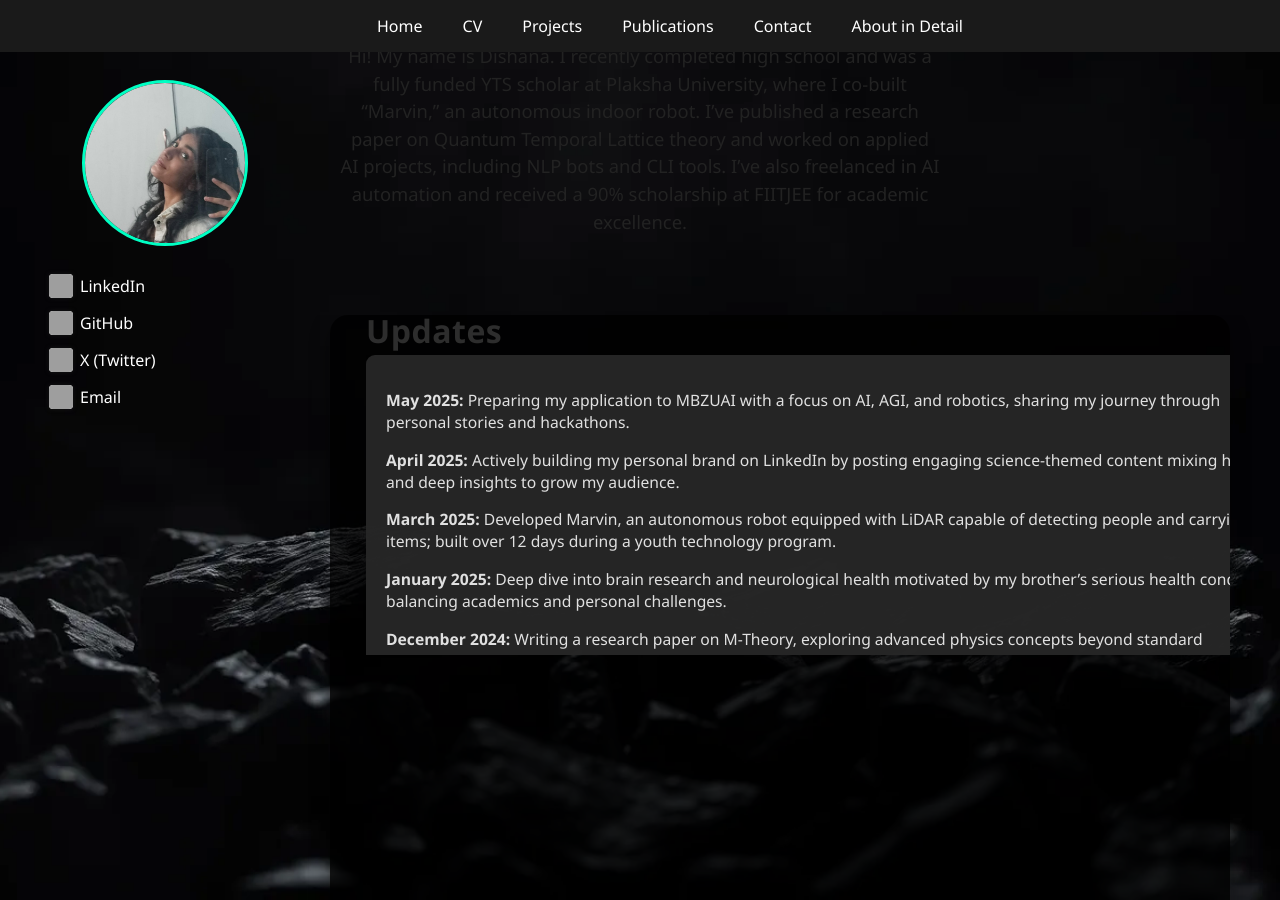
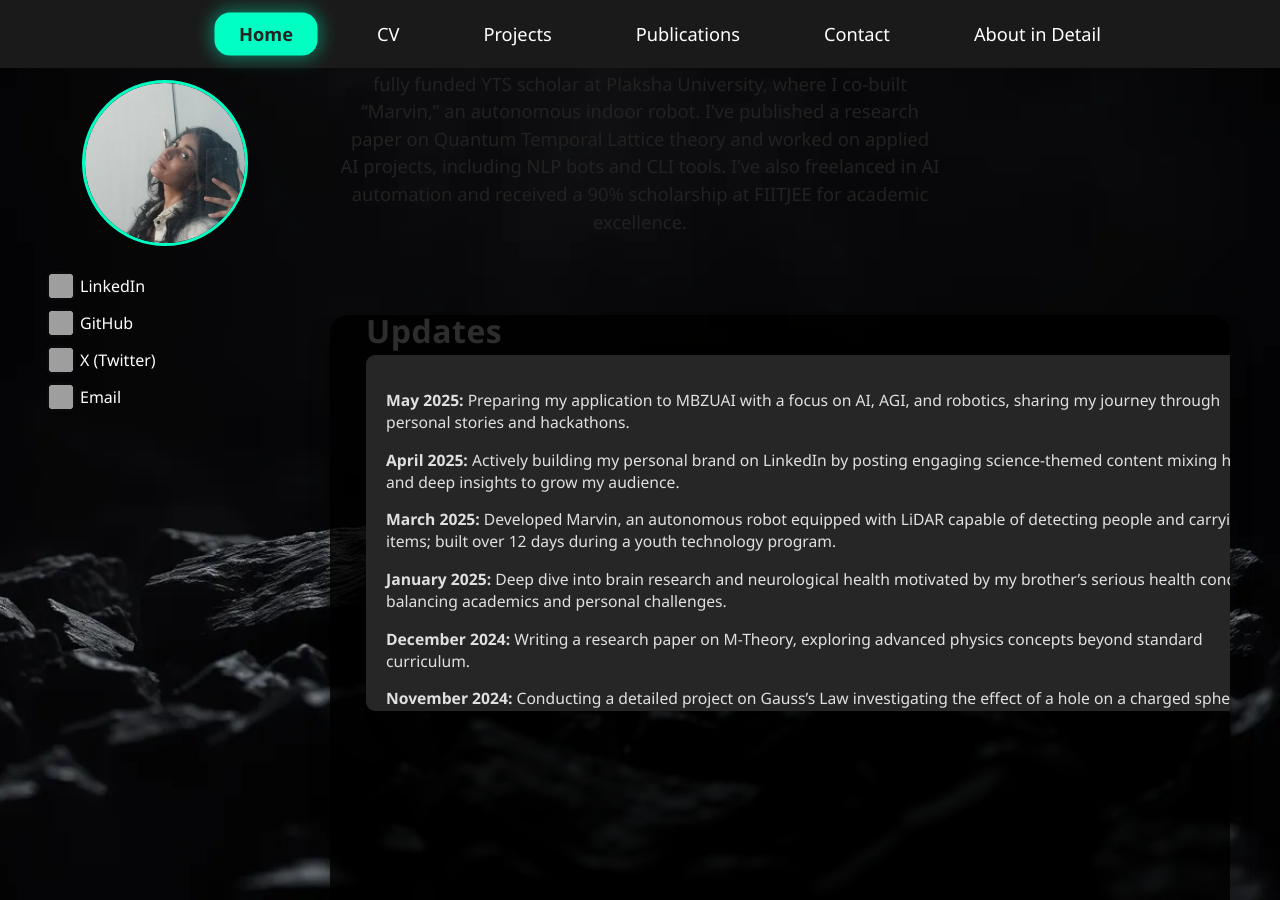
Before and after one commit to dishana11/dishana11.github.io, a Jekyll site: the page built from index.md, in a window 1280 px wide. Built offline with Jekyll 4.4.1, drawn with Linux system fonts in a browser that asks for light colours; some of the changed lines change nothing that is shown; grey boxes are pictures that could not be loaded.

Commit message:
Update index.md

```diff
--- a/index.md
+++ b/index.md
@@ -26,6 +26,36 @@
     position: fixed;
     top: 0;
     z-index: 10;
+  }
+  .navbar a {
+    color: #fff;
+    text-decoration: none;
+    padding: 7px 22px;
+    border-radius: 13px;
+    font-size: 1.14em;
+    font-weight: 500;
+    background: transparent;
+    transition:
+      box-shadow 0.22s cubic-bezier(.45,.03,.52,1.06),
+      background 0.22s,
+      color 0.16s;
+    cursor: pointer;
+    outline: none;
+    border: none;
+    position: relative;
+    user-select: none;
+  }
+  .navbar a:hover, .navbar a:focus {
+    color: #00ffc3;
+    background: rgba(22, 22, 22, 0.16);
+    box-shadow: 0 0 0 2.5px #00ffc3, 0 0 14px 3px #00ffc399;
+  }
+  .navbar a.active {
+    color: #222;
+    background: #00ffc3;
+    box-shadow: 0 0 0 2.5px #00ffc3, 0 0 18px 5px #00ffc36e;
+    font-weight: 700;
+    cursor: default;
   }
 
   .main-container {
@@ -83,7 +113,6 @@
     width: 100%;
     padding-left: 18px;
   }
-
   .social-link {
     display: flex;
     align-items: center;
@@ -97,7 +126,6 @@
     color: #00ffc3;
     text-decoration: underline;
   }
-
   .social-link img {
     width: 24px;
     height: 24px;
@@ -110,7 +138,7 @@
 
   .content-box {
     flex: 1;
-    background-color: rgba(0, 0, 0, 0.8);
+    background-color: rgba(0, 0, 0, 0.85);
     border-radius: 18px;
     padding: 0 0 25px 0;
     box-shadow: 0 8px 20px rgba(0, 0, 0, 0.4);
@@ -134,7 +162,6 @@
     margin-top: 42px;
     margin-bottom: 40px;
   }
-
   .home-intro-center-text {
     max-width: 600px;
     font-size: 1.15em;
@@ -147,7 +174,6 @@
     box-shadow: none;
     padding: 0;
   }
-
   .home-content-col {
     display: flex;
     flex-direction: column;
@@ -156,15 +182,6 @@
     margin-top: 0;
     height: calc(100% - 0px);
     width: 100%;
-  }
-
-  .updates-scrollable-container {
-    width: 100%;
-    flex: 1 1 auto;
-    max-height: 340px;
-    display: flex;
-    flex-direction: column;
-    overflow: hidden;
   }
   .updates-title {
     color: #2d2d2d;
@@ -176,40 +193,94 @@
     line-height: 1;
     align-self: flex-start;
   }
-  .updates-scrollbox-content {
-    overflow-y: scroll !important;
-    overflow-x: hidden !important;
-    height: 100%;
+  .updates-scrollbox {
+    font-size: 0.98em;
+    color: #e0e0e0;
+    background: rgba(40,40,40,0.97);
+    border-radius: 9px;
+    box-shadow: 0 2px 8px rgba(0,0,0,0.08);
+    padding: 18px 20px;
+    min-height: 120px;
+    max-height: 320px;
     width: 100%;
+    overflow-y: scroll;
+    overflow-x: hidden;
     scrollbar-width: thin;
     scrollbar-color: #00ffc3 #232323;
   }
-  .updates-scrollbox {
-    font-size: 0.98em;
-    color: #e0e0e0;
-    background: rgba(40,40,40,0.95);
-    border-radius: 9px;
-    box-shadow: 0 2px 8px rgba(0,0,0,0.08);
-    padding: 18px 20px;
-    margin: 0 0 0 0;
-    flex: 1 1 auto;
-    min-height: 0;
-    max-height: 340px;
+  .updates-scrollbox::-webkit-scrollbar {
+    width: 10px;
+    background: #232323;
+  }
+  .updates-scrollbox::-webkit-scrollbar-thumb {
+    background: #00ffc3;
+    border-radius: 8px;
+  }
+
+  .projects-box {
     width: 100%;
-    overflow-y: scroll !important;
-    overflow-x: hidden !important;
+    max-width: 900px;
+    margin: 40px auto 0 auto;
+    background-color: rgba(0, 0, 0, 0.87);
+    border-radius: 15px;
+    padding: 28px 26px 24px 26px;
+    box-shadow: 0 8px 22px rgba(0,0,0,0.40);
+    display: flex;
+    flex-direction: column;
+    align-items: flex-start;
+    min-height: 360px;
+    max-height: 400px;
+    overflow-y: scroll;
+    overflow-x: hidden;
+    position: relative;
     scrollbar-width: thin;
     scrollbar-color: #00ffc3 #232323;
   }
-  .updates-scrollbox::-webkit-scrollbar,
-  .updates-scrollbox-content::-webkit-scrollbar {
+  .projects-box::-webkit-scrollbar {
     width: 10px;
     background: #232323;
   }
-  .updates-scrollbox::-webkit-scrollbar-thumb,
-  .updates-scrollbox-content::-webkit-scrollbar-thumb {
+  .projects-box::-webkit-scrollbar-thumb {
     background: #00ffc3;
     border-radius: 8px;
+  }
+  .projects-header-row {
+    display: flex;
+    width: 100%;
+    align-items: center;
+    margin-bottom: 8px;
+    position: relative;
+    z-index: 2;
+  }
+  .projects-header-row h1 {
+    color: #2d2d2d;
+    margin: 0 0 0 0;
+    font-size: 2em;
+    font-weight: 700;
+    letter-spacing: .5px;
+    padding-bottom: 0;
+    line-height: 1;
+    flex: 1 1 auto;
+    text-align: left;
+  }
+  .projects-list {
+    margin-top: 0;
+    padding-left: 0;
+    width: 100%;
+    color: #f4f4f4;
+    z-index: 2;
+    position: relative;
+  }
+  .projects-list li {
+    margin-bottom: 26px;
+    font-size: 1.05em;
+    line-height: 1.6;
+    list-style: disc inside;
+  }
+  .projects-list strong {
+    color: #00ffc3;
+    font-weight: 600;
+    font-size: 1.07em;
   }
 
   .cv-box {
@@ -228,7 +299,7 @@
     overflow: hidden;
     position: relative;
   }
-  .cv-header-row, .projects-header-row {
+  .cv-header-row {
     display: flex;
     width: 100%;
     align-items: center;
@@ -236,7 +307,7 @@
     position: relative;
     z-index: 2;
   }
-  .cv-header-row h1, .projects-header-row h1 {
+  .cv-header-row h1 {
     color: #2d2d2d;
     margin: 0 0 0 0;
     font-size: 2em;
@@ -246,6 +317,7 @@
     line-height: 1;
     flex: 1 1 auto;
     text-align: left;
+    min-width: 0;
   }
   .cv-fullscreen-link {
     font-size: 16px;
@@ -260,68 +332,43 @@
     padding-left: 10px;
     white-space: nowrap;
     align-self: flex-end;
+    max-width: 48%;
+    overflow: hidden;
+    text-overflow: ellipsis;
   }
-  .cv-iframe-box {
+  .cv-iframe-wrap {
     width: 100%;
     height: 56vh;
-    border: none;
     margin-top: 18px;
     border-radius: 8px;
     background: #181818;
     box-shadow: 0 2px 10px rgba(0,0,0,0.15);
     flex: 1 1 auto;
     min-height: 180px;
-    overflow-y: auto;
+    overflow: auto;
     position: relative;
     z-index: 2;
-  }
-
-  .projects-box {
-    width: 100%;
-    max-width: 900px;
-    margin: 40px auto 0 auto;
-    background-color: rgba(0, 0, 0, 0.87);
-    border-radius: 15px;
-    padding: 28px 26px 24px 26px;
-    box-shadow: 0 8px 22px rgba(0,0,0,0.40);
     display: flex;
     flex-direction: column;
-    align-items: flex-start;
-    min-height: 360px;
-    overflow-y: scroll !important;
-    overflow-x: hidden !important;
-    max-height: 70vh;
-    position: relative;
-    scrollbar-width: thin;
-    scrollbar-color: #00ffc3 #232323;
   }
-  .projects-box::-webkit-scrollbar {
+  .cv-iframe-box {
+    width: 100%;
+    height: 100%;
+    min-height: 180px;
+    border: none;
+    display: block;
+  }
+  .cv-iframe-wrap::-webkit-scrollbar {
     width: 10px;
     background: #232323;
   }
-  .projects-box::-webkit-scrollbar-thumb {
+  .cv-iframe-wrap::-webkit-scrollbar-thumb {
     background: #00ffc3;
     border-radius: 8px;
   }
-
-  .projects-list {
-    margin-top: 0;
-    padding-left: 0;
-    width: 100%;
-    color: #f4f4f4;
-    z-index: 2;
-    position: relative;
-  }
-  .projects-list li {
-    margin-bottom: 26px;
-    font-size: 1.05em;
-    line-height: 1.6;
-    list-style: disc inside;
-  }
-  .projects-list strong {
-    color: #00ffc3;
-    font-weight: 600;
-    font-size: 1.07em;
+  .cv-iframe-wrap {
+    scrollbar-width: thin;
+    scrollbar-color: #00ffc3 #232323;
   }
 
   .content-section {
@@ -439,6 +486,7 @@
       margin-left: 0;
       align-self: flex-start;
       margin-top: 5px;
+      max-width: 100%;
     }
     .content-section {
       padding-top: 30px;
@@ -447,13 +495,14 @@
   }
 </style>
 
+<!-- NAVBAR -->
 <div class="navbar">
-  <a onclick="showSection('home')">Home</a>
-  <a onclick="showSection('cv')">CV</a>
-  <a onclick="showSection('projects')">Projects</a>
-  <a onclick="showSection('publications')">Publications</a>
-  <a onclick="showSection('contact')">Contact</a>
-  <a onclick="showSection('about-detail')">About in Detail</a>
+  <a id="nav-home" onclick="showSection('home')">Home</a>
+  <a id="nav-cv" onclick="showSection('cv')">CV</a>
+  <a id="nav-projects" onclick="showSection('projects')">Projects</a>
+  <a id="nav-publications" onclick="showSection('publications')">Publications</a>
+  <a id="nav-contact" onclick="showSection('contact')">Contact</a>
+  <a id="nav-about-detail" onclick="showSection('about-detail')">About in Detail</a>
 </div>
 
 <!-- Home intro, centered, not a box -->
@@ -463,7 +512,6 @@
   </div>
 </div>
 
-<!-- About in detail intro, centered, out of the box -->
 <div id="about-detail-intro-outer" class="about-detail-intro-outer" style="display:none;">
   This section contains life updates in detail:
 </div>
@@ -513,25 +561,21 @@
   <div class="content-box" id="content-area">
     <div id="home">
       <div class="home-content-col">
-        <div class="updates-scrollable-container">
-          <div class="updates-title">Updates</div>
-          <div class="updates-scrollbox-content">
-            <div class="updates-scrollbox">
-              <p><strong>May 2025:</strong> Preparing my application to MBZUAI with a focus on AI, AGI, and robotics, sharing my journey through personal stories and hackathons.</p>
-              <p><strong>April 2025:</strong> Actively building my personal brand on LinkedIn by posting engaging science-themed content mixing humor and deep insights to grow my audience.</p>
-              <p><strong>March 2025:</strong> Developed Marvin, an autonomous robot equipped with LiDAR capable of detecting people and carrying items; built over 12 days during a youth technology program.</p>
-              <p><strong>January 2025:</strong> Deep dive into brain research and neurological health motivated by my brother’s serious health condition, balancing academics and personal challenges.</p>
-              <p><strong>December 2024:</strong> Writing a research paper on M-Theory, exploring advanced physics concepts beyond standard curriculum.</p>
-              <p><strong>November 2024:</strong> Conducting a detailed project on Gauss’s Law investigating the effect of a hole on a charged spherical shell, combining theory with practical experimentation.</p>
-              <p><strong>September 2024:</strong> Scored 90% scholarship at FITJEE, focusing on Physics preparation for upcoming competitive exams.</p>
-              <p><strong>September 2024:</strong> Developed Quantum Temporal Lattice theory as part of my exploration into theoretical physics.</p>
-              <p><strong>October 2023:</strong> Internship project on continual training of vision-language models (TiC-CLIP) accepted as Oral at NeurIPS Distribution Shift Workshop 2023.</p>
-              <p><strong>September 2023:</strong> Collaborated with Dishana Rupani on project ‘Time Trace: Fact or Fiction,’ merging physics and philosophy in innovative research.</p>
-              <p><strong>Mid-2019:</strong> Started competitive PC gaming and battle royale tournaments, overcoming gender biases and team challenges while learning valuable lessons on trust and resilience.</p>
-              <p><strong>2014:</strong> Volunteered for hearing-impaired and visually-impaired children fundraising campaign, awarded a medal for community service.</p>
-              <p><strong>2014 onwards:</strong> Consistently involved in STEM projects, academic competitions, and community volunteering, shaping my passion for science and service.</p>
-            </div>
-          </div>
+        <div class="updates-title">Updates</div>
+        <div class="updates-scrollbox">
+          <p><strong>May 2025:</strong> Preparing my application to MBZUAI with a focus on AI, AGI, and robotics, sharing my journey through personal stories and hackathons.</p>
+          <p><strong>April 2025:</strong> Actively building my personal brand on LinkedIn by posting engaging science-themed content mixing humor and deep insights to grow my audience.</p>
+          <p><strong>March 2025:</strong> Developed Marvin, an autonomous robot equipped with LiDAR capable of detecting people and carrying items; built over 12 days during a youth technology program.</p>
+          <p><strong>January 2025:</strong> Deep dive into brain research and neurological health motivated by my brother’s serious health condition, balancing academics and personal challenges.</p>
+          <p><strong>December 2024:</strong> Writing a research paper on M-Theory, exploring advanced physics concepts beyond standard curriculum.</p>
+          <p><strong>November 2024:</strong> Conducting a detailed project on Gauss’s Law investigating the effect of a hole on a charged spherical shell, combining theory with practical experimentation.</p>
+          <p><strong>September 2024:</strong> Scored 90% scholarship at FITJEE, focusing on Physics preparation for upcoming competitive exams.</p>
+          <p><strong>September 2024:</strong> Developed Quantum Temporal Lattice theory as part of my exploration into theoretical physics.</p>
+          <p><strong>October 2023:</strong> Internship project on continual training of vision-language models (TiC-CLIP) accepted as Oral at NeurIPS Distribution Shift Workshop 2023.</p>
+          <p><strong>September 2023:</strong> Collaborated with Dishana Rupani on project ‘Time Trace: Fact or Fiction,’ merging physics and philosophy in innovative research.</p>
+          <p><strong>Mid-2019:</strong> Started competitive PC gaming and battle royale tournaments, overcoming gender biases and team challenges while learning valuable lessons on trust and resilience.</p>
+          <p><strong>2014:</strong> Volunteered for hearing-impaired and visually-impaired children fundraising campaign, awarded a medal for community service.</p>
+          <p><strong>2014 onwards:</strong> Consistently involved in STEM projects, academic competitions, and community volunteering, shaping my passion for science and service.</p>
         </div>
       </div>
     </div>
@@ -544,7 +588,9 @@
             Click to open in fullscreen
           </a>
         </div>
-        <iframe class="cv-iframe-box" src="assets/Dishana cv (3).pdf"></iframe>
+        <div class="cv-iframe-wrap">
+          <iframe class="cv-iframe-box" src="assets/Dishana cv (3).pdf"></iframe>
+        </div>
       </div>
     </div>
 
@@ -609,30 +655,20 @@
 
 <script>
   function showSection(section) {
-    const sections = ['home', 'cv', 'projects', 'publications', 'contact'];
+    const sections = ['home', 'cv', 'projects', 'publications', 'contact', 'about-detail'];
     sections.forEach(id => {
-      document.getElementById(id).style.display = id === section ? 'block' : 'none';
+      document.getElementById(id)?.style && (document.getElementById(id).style.display = id === section ? 'block' : 'none');
+      document.getElementById("nav-" + id)?.classList.remove('active');
     });
+    // Set active nav
+    document.getElementById("nav-" + section)?.classList.add('active');
     // Home intro
     document.getElementById('home-intro-box').style.display = (section === 'home') ? 'flex' : 'none';
     // About in detail intro
     document.getElementById('about-detail-intro-outer').style.display = (section === 'about-detail') ? 'block' : 'none';
-    // Hide about-detail by default
-    document.getElementById('about-detail-container').style.display = 'none';
-    document.getElementById('content-area').classList.remove('cv-active');
-    if (section === 'about-detail') {
-      document.getElementById('about-detail-container').style.display = 'block';
-    }
-    if (section === 'cv') {
-      document.getElementById('content-area').classList.add('cv-active');
-    }
-    if (sections.includes(section)) {
-      document.getElementById('about-detail-container').style.display = (section === 'about-detail') ? 'block' : 'none';
-    }
+    document.getElementById('about-detail-container').style.display = (section === 'about-detail') ? 'block' : 'none';
   }
   document.addEventListener('DOMContentLoaded', function(){
-    // By default show home-intro
-    document.getElementById('home-intro-box').style.display = 'flex';
-    document.getElementById('about-detail-intro-outer').style.display = 'none';
+    showSection('home');
   });
 </script>
```
